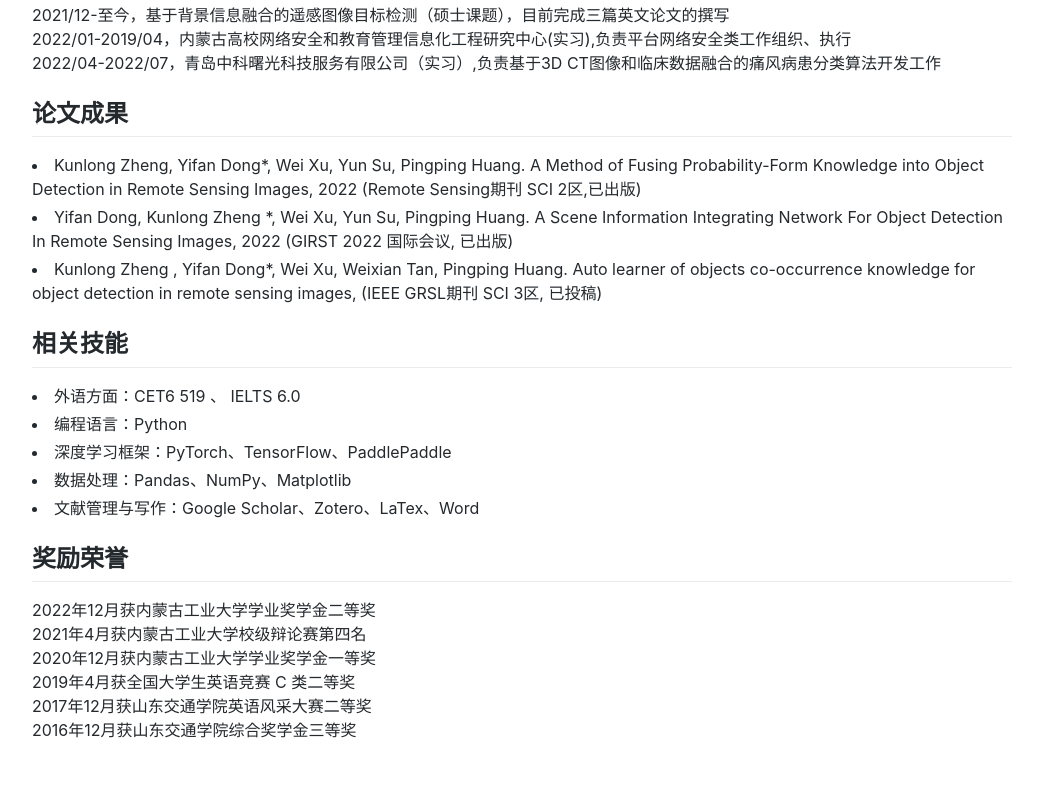
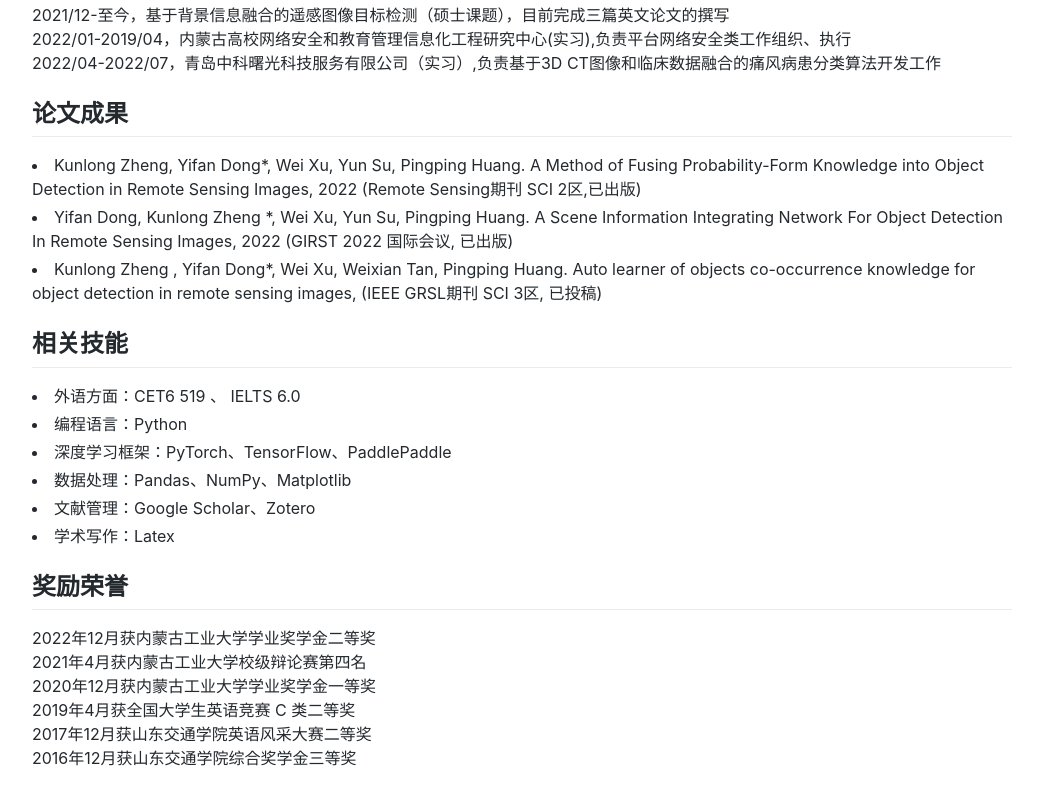
Before and after one commit to Glenn-zkl/resume_CN, a plain HTML site: page index.html in a window 1280 px wide. Shown: the part 434-1236 px from the top of the page, without its empty margins (118-1161 px from the left). Before the commit the page ends 1208 px from the top, so only its background shows below. Drawn offline with Linux system fonts and the light colour scheme.

Commit message:
Update index.html

```diff
--- a/index.html
+++ b/index.html
@@ -108,8 +108,11 @@
   </li>
 
   <li>
-  文献管理与写作：Google Scholar、Zotero、LaTex、Word
+  文献管理：Google Scholar、Zotero
   </li>
+  <li>
+  学术写作：Latex
+    </li>
 
 
 </p>
```
